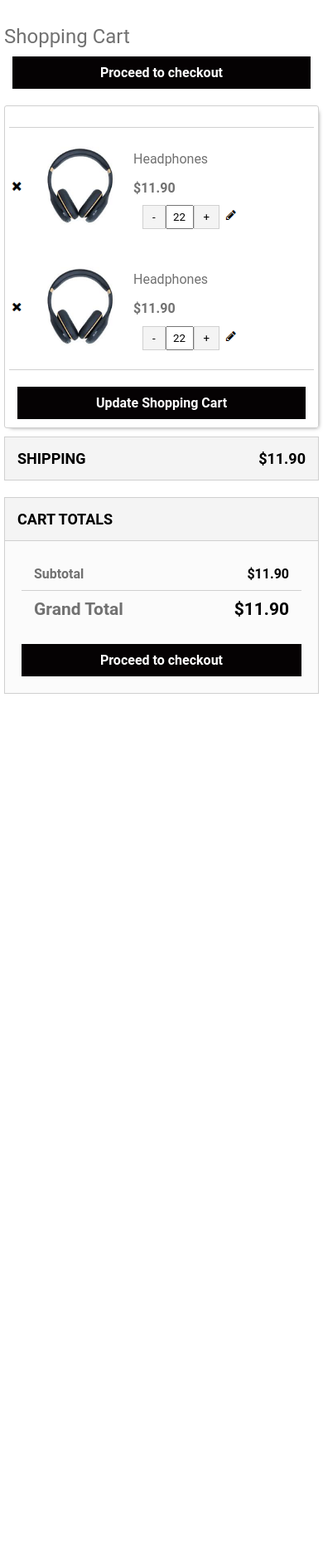
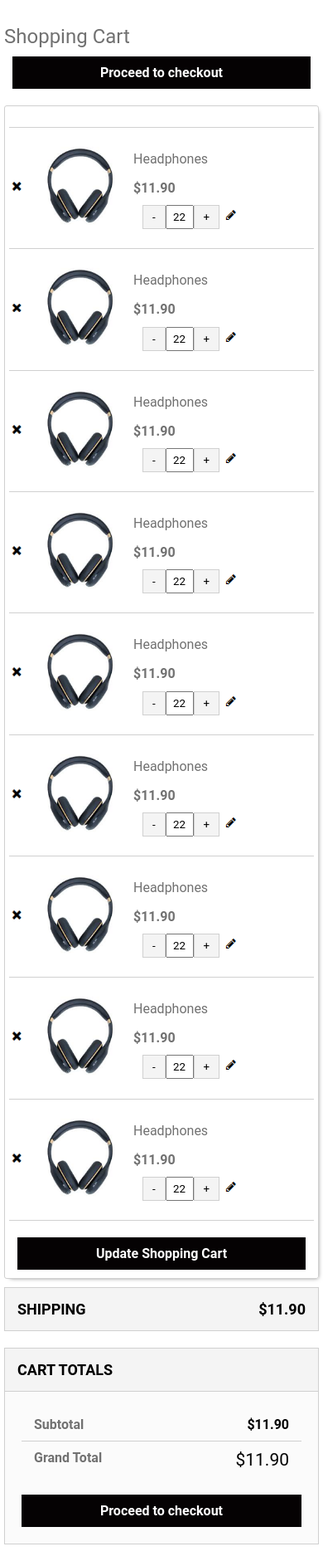
Before and after one commit to Michalk001/CodeConcept_Test, a React (Create React App) app: page / in a window 390 px wide. Shown: the whole page at 83% size. Before the commit the page ends 856 px from the top, so only its background shows below. Built offline with nearby package versions, Linux system fonts and the light colour scheme.

Commit message:
move to multiple component

```diff
--- a/src/components/shopping-cart/Box.module.scss
+++ b/src/components/shopping-cart/Box.module.scss
@@ -9,25 +9,6 @@
   @media (max-width: 1024px) {
     flex-direction: column;
   }
-}
-
-
-.cart {
-  flex: 10 100px;
-  border: 1px solid $border-color;
-  border-radius: 3px;
-  padding: 40px;
-  box-sizing: border-box;
-  box-shadow: 3px 3px 5px -4px rgba(0,0,0,0.57);
-  -webkit-box-shadow: 3px 3px 5px -4px rgba(0,0,0,0.57);
-  -moz-box-shadow: 3px 3px 5px -4px rgba(0,0,0,0.57);
-  @media (max-width: 768px) {
-    padding: 5px 5px 10px;
-  }
-}
-
-.totalPrice {
-  flex: 3 100px;
 }
 
 .header{
@@ -42,6 +23,7 @@
 .title{
   font-size: 24px;
   color: $main-color;
+  text-transform: capitalize;
 }
 
 .button{
--- a/src/components/shopping-cart/Box.module.scss.d.ts
+++ b/src/components/shopping-cart/Box.module.scss.d.ts
@@ -2,11 +2,9 @@
 // Please do not change this file!
 interface CssExports {
   'button': string;
-  'cart': string;
   'flexboxContainer': string;
   'header': string;
   'title': string;
-  'totalPrice': string;
 }
 export const cssExports: CssExports;
 export default cssExports;
--- a/src/components/shopping-cart/Box.tsx
+++ b/src/components/shopping-cart/Box.tsx
@@ -3,8 +3,8 @@ import {Button} from "../button/Button";
 
 
 import styles from "./Box.module.scss"
-import styles2 from "./CartList.module.scss"
-import styles3 from "./Summary.module.scss"
+import {Summary} from "./Summary";
+import {CartList} from "./CartList";
 export const Box = () =>{
 
     return(
@@ -16,78 +16,9 @@ export const Box = () =>{
                 </div>
             </div>
             <div className={styles.flexboxContainer}>
-                <div className={styles.cart}>
-                    <div className={styles2.gridTitle}>
+                <CartList />
+                <Summary />
 
-                        <div className={styles2.nameTitle}>Product Name</div>
-                        <div className={styles2.priceTitle}>Unit Price</div>
-                        <div className={styles2.quantityTitle}>Quantity</div>
-                    </div>
-                    <div className={styles2.items}>
-                        <div className={styles2.gridItem}>
-                            <div className={styles2.remove}><img src={`${window.location.origin }/images/x-img.png`} alt={"remove"}/></div>
-                            <div className={styles2.imageItem}><img src={`${window.location.origin }/images/headphones.png`} alt={"headphones"}/></div>
-                            <div className={styles2.nameItem}>Headphones</div>
-                            <div className={styles2.priceItem}>$11.90</div>
-                            <div className={styles2.quantityItem}>
-                                <div className={styles2.quantityBox}>
-                                    <button className={styles2.quantityButton} onClick={() => console.log("click -")}>-</button>
-                                    <input onChange={() => console.log("click -")} className={styles2.quantityInput} type={"text"} value={22} />
-                                    <button className={styles2.quantityButton} onClick={() => console.log("click -")}>+</button>
-                                </div>
-                                <div className={styles2.quantityUpdate}>
-                                    <img src={`${window.location.origin }/images/edit-img.png`} alt={"edit"}/>
-                                </div>
-                            </div>
-                        </div>
-
-                        <div className={styles2.gridItem}>
-                            <div className={styles2.remove}><img src={`${window.location.origin }/images/x-img.png`} alt={"remove"}/></div>
-                            <div className={styles2.imageItem}><img src={`${window.location.origin }/images/headphones.png`} alt={"headphones"}/></div>
-                            <div className={styles2.nameItem}>Headphones</div>
-                            <div className={styles2.priceItem}>$11.90</div>
-                            <div className={styles2.quantityItem}>
-                                <div className={styles2.quantityBox}>
-                                    <button className={styles2.quantityButton} onClick={() => console.log("click -")}>-</button>
-                                    <input onChange={() => console.log("click -")} className={styles2.quantityInput} type={"text"} value={22} />
-                                    <button className={styles2.quantityButton} onClick={() => console.log("click -")}>+</button>
-                                </div>
-                                <div className={styles2.quantityUpdate}>
-                                    <img src={`${window.location.origin }/images/edit-img.png`} alt={"edit"}/>
-                                </div>
-                            </div>
-                        </div>
-
-                    </div>
-
-                    <div className={styles2.bottom}>
-                        <Button>Update Shopping Cart</Button>
-                    </div>
-                </div>
-
-                <div className={styles.totalPrice}>
-                    <div className={styles3.titleSection}>
-                        <div>Shipping</div>
-                        <div>$11.90</div>
-                    </div>
-                    <div className={styles3.summary}>
-                        <div className={styles3.titleSection}>Cart totals </div>
-                        <div className={styles3.summaryContent}>
-                            <div className={styles3.subtotal}>
-                                <div className={styles3.text}>subtotal</div>
-                                <div className={styles3.price}>$11.90</div>
-                            </div>
-                            <div className={styles3.grandTotal}>
-                                <div className={styles3.text}>grand total</div>
-                                <div className={styles3.price}>$11.90</div>
-                            </div>
-                            <div className={styles3.button}>
-                                <Button>Proceed to checkout</Button>
-                            </div>
-                        </div>
-                    </div>
-
-                </div>
             </div>
         </>
     )
--- /dev/null
+++ b/src/components/shopping-cart/Cart.tsx
@@ -0,0 +1,26 @@
+import React from "react";
+import styles from "./CartList.module.scss";
+
+
+export const Cart = () =>{
+
+    return(
+        <div className={styles.gridItem}>
+            <div className={styles.remove}><img src={`${window.location.origin }/images/x-img.png`} alt={"remove"}/></div>
+            <div className={styles.imageItem}><img src={`${window.location.origin }/images/headphones.png`} alt={"headphones"}/></div>
+            <div className={styles.nameItem}>Headphones</div>
+            <div className={styles.priceItem}>$11.90</div>
+            <div className={styles.quantityItem}>
+                <div className={styles.quantityBox}>
+                    <button className={styles.quantityButton} onClick={() => console.log("click -")}>-</button>
+                    <input onChange={() => console.log("click -")} className={styles.quantityInput} type={"text"} value={22} />
+                    <button className={styles.quantityButton} onClick={() => console.log("click -")}>+</button>
+                </div>
+                <div className={styles.quantityUpdate}>
+                    <img src={`${window.location.origin }/images/edit-img.png`} alt={"edit"}/>
+                </div>
+            </div>
+        </div>
+    )
+
+}
--- a/src/components/shopping-cart/CartList.module.scss
+++ b/src/components/shopping-cart/CartList.module.scss
@@ -1,4 +1,20 @@
 @import "../variables";
+
+
+.cartList {
+  flex: 10 100px;
+  border: 1px solid $border-color;
+  border-radius: 3px;
+  padding: 40px;
+  box-sizing: border-box;
+  box-shadow: 3px 3px 5px -4px rgba(0,0,0,0.57);
+  -webkit-box-shadow: 3px 3px 5px -4px rgba(0,0,0,0.57);
+  -moz-box-shadow: 3px 3px 5px -4px rgba(0,0,0,0.57);
+  @media (max-width: 768px) {
+    padding: 5px 5px 10px;
+  }
+}
+
 
 .grid {
   display: grid;
@@ -21,6 +37,7 @@
 .gridItem{
   @extend .grid;
   padding: 20px 5px;
+  border-bottom: 1px solid #d0d0d0;
   @media (max-width: 768px) {
     gap: 0 10px;
     padding: 20px 0;
@@ -42,11 +59,11 @@
 .items{
   margin: 20px 0;
   border-top: 1px solid $border-color;
-  border-bottom: 1px solid $border-color;
 }
  %item-text-style{
    color: $main-color;
    word-break: break-all;
+
 }
 
 %title-text-style {
@@ -74,9 +91,12 @@
   &Item{
     @extend .image;
     @extend %item-text-style;
-    @media (max-width: 768px) {
-      & > img{
-        max-width: 100px;
+    & > img{
+      max-width: 150px;
+      @media (max-width: 768px) {
+
+          max-width: 100px;
+
       }
     }
   }
--- a/src/components/shopping-cart/CartList.module.scss.d.ts
+++ b/src/components/shopping-cart/CartList.module.scss.d.ts
@@ -2,6 +2,7 @@
 // Please do not change this file!
 interface CssExports {
   'bottom': string;
+  'cartList': string;
   'grid': string;
   'gridItem': string;
   'gridTitle': string;
--- a/src/components/shopping-cart/CartList.tsx
+++ b/src/components/shopping-cart/CartList.tsx
@@ -1,8 +1,33 @@
 import React from "react";
+import styles from "./CartList.module.scss";
+import {Button} from "../button/Button";
+import {Cart} from "./Cart";
 
 export const CartList = () =>{
 
     return(
-        <div>Item List</div>
+        <div className={styles.cartList}>
+            <div className={styles.gridTitle}>
+
+                <div className={styles.nameTitle}>Product Name</div>
+                <div className={styles.priceTitle}>Unit Price</div>
+                <div className={styles.quantityTitle}>Quantity</div>
+            </div>
+            <div className={styles.items}>
+                <Cart />
+                <Cart />
+                <Cart />
+                <Cart />
+                <Cart />
+                <Cart />
+                <Cart />
+                <Cart />
+                <Cart />
+            </div>
+
+            <div className={styles.bottom}>
+                <Button>Update Shopping Cart</Button>
+            </div>
+        </div>
     )
 }
--- a/src/components/shopping-cart/Summary.module.scss
+++ b/src/components/shopping-cart/Summary.module.scss
@@ -1,4 +1,18 @@
 @import "../variables";
+
+
+.summary{
+  flex: 3 100px;
+}
+
+.wrap{
+  position: sticky;
+  top: 20px;
+  @media (max-width: 1024px) {
+    position: relative;
+    top: 0px;
+  }
+}
 
 .titleSection{
   background-color: $background-color-main;
@@ -11,30 +25,32 @@
   text-transform: uppercase;
 }
 
-.summary{
+.total{
+  margin-top: 20px;
+}
 
-  margin-top: 20px;
-  &Content{
+.content{
     border:1px solid $border-color;
     border-top: none;
     padding: 20px;
     background-color: $background-color-secondary;
   }
-}
+
 %section{
   display: flex;
   justify-content: space-between;
   padding: 10px 15px;
+  font-size: 16px;
 }
 
 .subtotal{
   @extend %section;
   border-bottom: 1px solid $border-color;
-  font-size: 16px;
+
 }
 .grandTotal{
   @extend %section;
-  font-size: 21px;
+
 }
 
 .text{
@@ -47,8 +63,11 @@
   font-weight: 700;
   display: flex;
   align-items: center;
+
 }
-
+.priceLarge{
+  font-size: 21px;
+}
 .button{
   margin-top: 20px;
   width: 100%;
--- a/src/components/shopping-cart/Summary.module.scss.d.ts
+++ b/src/components/shopping-cart/Summary.module.scss.d.ts
@@ -2,13 +2,16 @@
 // Please do not change this file!
 interface CssExports {
   'button': string;
+  'content': string;
   'grandTotal': string;
   'price': string;
+  'priceLarge': string;
   'subtotal': string;
   'summary': string;
-  'summaryContent': string;
   'text': string;
   'titleSection': string;
+  'total': string;
+  'wrap': string;
 }
 export const cssExports: CssExports;
 export default cssExports;
--- a/src/components/shopping-cart/Summary.tsx
+++ b/src/components/shopping-cart/Summary.tsx
@@ -1,8 +1,33 @@
 import React from "react";
+import styles from "./Summary.module.scss";
+import {Button} from "../button/Button";
 
 export const Summary = () => {
 
     return (
-        <div>Total PRice</div>
+        <section className={styles.summary}>
+            <div className={styles.wrap}>
+                <div className={styles.titleSection}>
+                    <div>Shipping</div>
+                    <div>$11.90</div>
+                </div>
+                <div className={styles.total}>
+                    <div className={styles.titleSection}>Cart totals </div>
+                    <div className={styles.content}>
+                        <div className={styles.subtotal}>
+                            <div className={styles.text}>subtotal</div>
+                            <div className={styles.price}>$11.90</div>
+                        </div>
+                        <div className={styles.grandTotal}>
+                            <div className={styles.text}>grand total</div>
+                            <div className={styles.priceLarge}>$11.90</div>
+                        </div>
+                        <div className={styles.button}>
+                            <Button>Proceed to checkout</Button>
+                        </div>
+                    </div>
+                </div>
+            </div>
+        </section>
     )
 }
```
Also changed, not shown: src/components/shopping-cart/types.tsx (added, +13 -0 lines).
